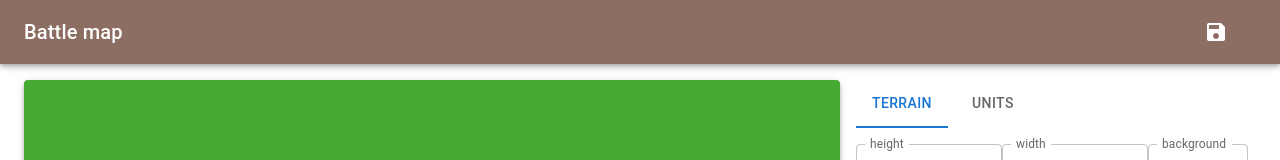
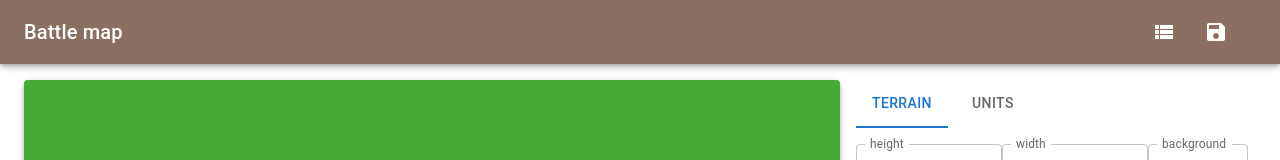
Before and after one commit to dblatcher/battle-report-map, a Next.js app: page / in a window 1280 px wide. Shown: the top 160 px of the page. Built offline with nearby package versions, Linux system fonts and the light colour scheme.

Commit message:
roster button on menubar

```diff
--- a/src/components/AppMain.tsx
+++ b/src/components/AppMain.tsx
@@ -73,6 +73,8 @@ export const AppMain = () => {
                     <Typography variant="h6" component="div" sx={{ flexGrow: 1 }}>
                         Battle map
                     </Typography>
+
+                    <UnitRoster units={units} unitArray={unitArray}/>
                     <IconButton
                         size="large"
                         edge="start"
@@ -114,8 +116,6 @@ export const AppMain = () => {
 
                         <CustomTabPanel index={PanelNumbers.Units} value={tabOpen}>
                             <Box paddingTop={1}>
-
-                                <UnitRoster units={units} unitArray={unitArray} />
 
                                 {units.map((unit, index) => (
                                     <UnitControl
--- a/src/components/UnitRoster.tsx
+++ b/src/components/UnitRoster.tsx
@@ -1,11 +1,13 @@
 import { ArrayStateInterface } from "@/lib/useArrayState";
 import { Unit } from "@/types";
-import { Box, Button, Card, Dialog, DialogActions, DialogContent, DialogTitle, FormControl, InputLabel, MenuItem, Select, TextField, Typography } from "@mui/material";
+import { Box, Button, Card, Dialog, DialogActions, DialogContent, DialogTitle, FormControl, IconButton, InputLabel, MenuItem, Select, TextField, Typography } from "@mui/material";
 import { useState } from "react";
 import { DownloadableSvgFrame } from "./DownloadableSvgFrame";
 import { UnitFigure } from "./UnitFigure";
 import { FloodRect } from "./FloodRect";
 import { HighPaddedCard } from "@/lib/customCards";
+import ViewListIcon from '@mui/icons-material/ViewList';
+
 
 interface Props {
     units: Unit[]
@@ -46,13 +48,14 @@ export const UnitRoster = ({ units }: Props) => {
     const viewBox = { height: lastBottom + 10, width: viewBoxWidth }
 
     return <>
-        <Button
-            variant="contained"
-            sx={{
-                marginY: 1
-            }}
-            fullWidth
-            onClick={() => { setDialogOpen(true) }}>Open roster</Button>
+        <IconButton
+            size="large"
+            edge="start"
+            color="inherit"
+            aria-label="Open roster"
+            sx={{ mr: 2 }}
+            onClick={() => { setDialogOpen(true) }}
+        ><ViewListIcon /></IconButton>
 
         <Dialog fullWidth
             open={dialogOpen}
@@ -98,7 +101,7 @@ export const UnitRoster = ({ units }: Props) => {
                     fileName="roster"
                     viewBox={viewBox}
                     boxProps={{ component: HighPaddedCard, marginY: 1, marginX: 3 }}
-                    innerBoxProps={{ maxHeight: 600, display: 'flex', margin: 1 }}
+                    innerBoxProps={{ maxHeight: 450, display: 'flex', margin: 1 }}
                 >
                     <FloodRect fill={backgroundColor} viewBox={viewBox} />
                     {arrangedUnits.map((unit, index) => (
@@ -115,9 +118,6 @@ export const UnitRoster = ({ units }: Props) => {
                     ))}
                 </DownloadableSvgFrame>
             </DialogContent>
-
-
-
         </Dialog>
     </>
 }
```
